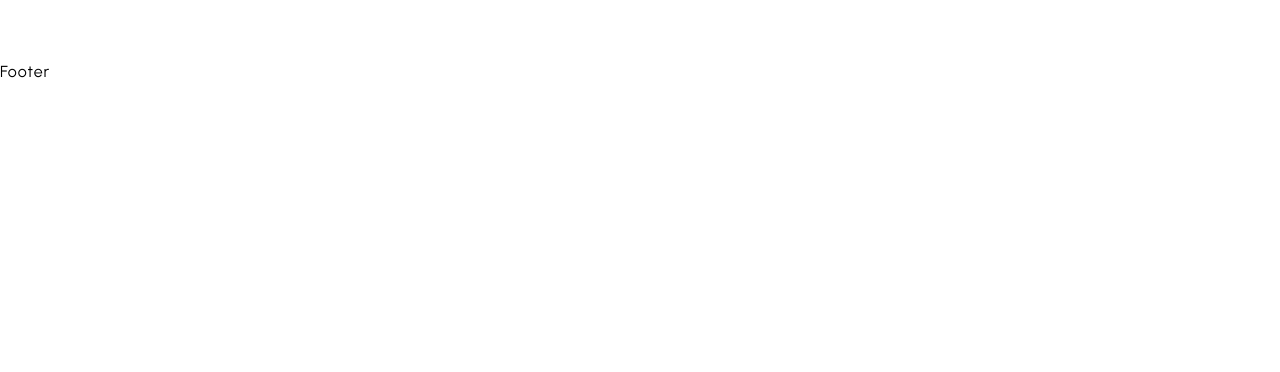
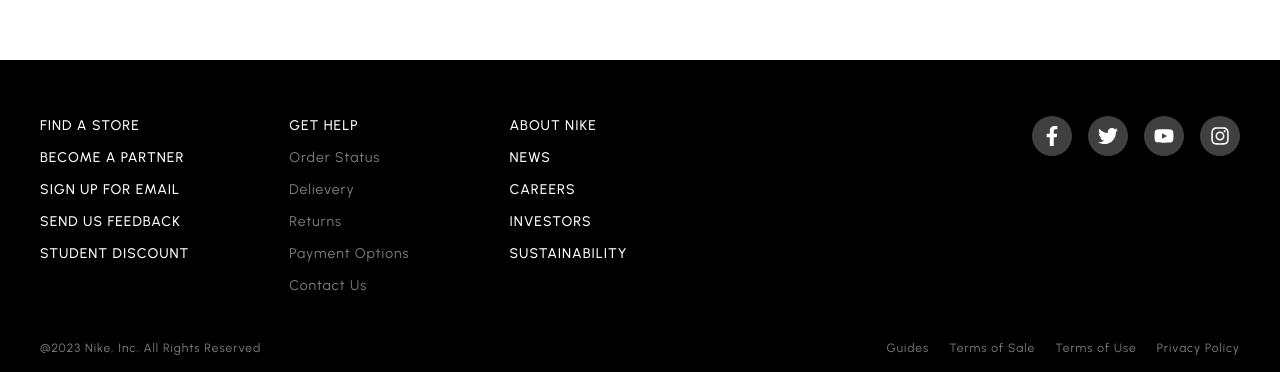
Before and after one commit to mmaazkhanhere/learningRepo, a Next.js app in the folder frontend/: page / in a window 1280 px wide. Shown: the part 2020-2392 px from the top of the page. Before the commit the page ends 2104 px from the top, so only its background shows below. Built offline with nearby package versions, Linux system fonts and the light colour scheme.

Commit message:
footer section complete

```diff
--- a/frontend/components/Footer.jsx
+++ b/frontend/components/Footer.jsx
@@ -1,7 +1,133 @@
-import React from 'react'
+import React from "react";
+import Wrapper from "./Wrapper";
+import { FaFacebookF, FaTwitter, FaYoutube, FaInstagram } from "react-icons/fa";
+import Link from "next/link";
 
 export default function Footer() {
   return (
-    <div>Footer</div>
-  )
+    <footer className="bg-black text-white pt-14 pb-3">
+      <Wrapper className="flex flex-col justify-between md:flex-row gap-[50px] md:gap-0">
+        {/*Left Start */}
+        <div className="flex flex-col md:flex-row gap-[50px] md:gap-[75px] lg:gap-[100px]">
+          {/*Menu Start */}
+          <div className="flex flex-col gap-3 shrink-0">
+            <div className="font-oswald font-medium uppercase text-sm cursor-pointer">
+              Find a store
+            </div>
+            <div className="font-oswald font-medium uppercase text-sm cursor-pointer">
+              Become a partner
+            </div>
+            <div className="font-oswald font-medium uppercase text-sm cursor-pointer">
+              sign up for email
+            </div>
+            <div className="font-oswald font-medium uppercase text-sm cursor-pointer">
+              send us feedback
+            </div>
+            <div className="font-oswald font-medium uppercase text-sm cursor-pointer">
+              student discount
+            </div>
+          </div>
+          {/*Menu End */}
+
+          {/*Normal Menu Start */}
+          <div className="flex gap-[50px] md:gap-[75px] lg:gap-[100px] shrink-0">
+            {/*Menu Start */}
+            <div className="flex flex-col gap-3">
+              <div className="font-oswald font-medium uppercase text-sm">
+                get help
+              </div>
+              <div className="text-sm text-white/[0.5] hover:text-white cursor-pointer">
+                Order Status
+              </div>
+              <div className="text-sm text-white/[0.5] hover:text-white cursor-pointer">
+                Delievery
+              </div>
+              <div className="text-sm text-white/[0.5] hover:text-white cursor-pointer">
+                Returns
+              </div>
+              <div className="text-sm text-white/[0.5] hover:text-white cursor-pointer">
+                Payment Options
+              </div>
+              <div className="text-sm text-white/[0.5] hover:text-white cursor-pointer">
+                Contact Us
+              </div>
+            </div>
+            {/*Menu Ends */}
+
+            {/*Menu Start */}
+            <div className="flex flex-col gap-3">
+              <div className="font-oswald font-medium uppercase text-sm">
+                about nike
+              </div>
+              <div className="font-oswald font-medium uppercase text-sm">
+                News
+              </div>
+              <div className="font-oswald font-medium uppercase text-sm">
+                Careers
+              </div>
+              <div className="font-oswald font-medium uppercase text-sm">
+                Investors
+              </div>
+              <div className="font-oswald font-medium uppercase text-sm">
+                Sustainability
+              </div>
+            </div>
+            {/*Menu end */}
+          </div>
+          {/*Normal Menu End */}
+        </div>
+        {/*Left End */}
+
+        {/*Right Start */}
+        <div className="flex gap-4 justify-center md:justify-start">
+          <Link href="https://www.facebook.com/nike/" target="_blank">
+            <div className="w-10 h-10 flex justify-center items-center bg-white/[0.25] rounded-full hover:bg-white/[0.5]">
+              <FaFacebookF size={20} />
+            </div>
+          </Link>
+          <Link href="https://twitter.com/Nike" target="_blank">
+            <div className="w-10 h-10 flex justify-center items-center bg-white/[0.25] rounded-full hover:bg-white/[0.5]">
+              <FaTwitter size={20} />
+            </div>
+          </Link>
+          <Link href="https://www.youtube.com/user/NIKE" target="_blank">
+            <div className="w-10 h-10 flex justify-center items-center bg-white/[0.25] rounded-full hover:bg-white/[0.5]">
+              <FaYoutube size={20} />
+            </div>
+          </Link>
+          <Link href="https://www.instagram.com/nike/?hl=en" target="_blank">
+            <div className="w-10 h-10 flex justify-center items-center bg-white/[0.25] rounded-full hover:bg-white/[0.5]">
+              <FaInstagram size={20} />
+            </div>
+          </Link>
+        </div>
+        {/*Right End */}
+      </Wrapper>
+
+      <Wrapper className="flex justify-between flex-col md:flex-row gap-[10px] md:gap-0 mt-10">
+        {/*Left Start */}
+        <div className="text-[12px] text-white/[0.5] hover:text-white text-center md:text-left">
+          @2023 Nike, Inc. All Rights Reserved
+        </div>
+        {/*Left End */}
+
+        {/*Right Start */}
+        <div className="flex gap-2 md:gap-5 text-center md:text-left flex-wrap justify-center">
+          <div className="text-[12px] text-white/[0.5] hover:text-white cursor-pointer">
+            Guides
+          </div>
+          <div className="text-[12px] text-white/[0.5] hover:text-white cursor-pointer">
+            Terms of Sale
+          </div>
+          <div className="text-[12px] text-white/[0.5] hover:text-white cursor-pointer">
+            Terms of Use
+          </div>
+          <div className="text-[12px] text-white/[0.5] hover:text-white cursor-pointer">
+            Privacy Policy
+          </div>
+        </div>
+        {/*Right End */}
+      </Wrapper>
+    </footer>
+  );
 }
--- a/frontend/components/Header.jsx
+++ b/frontend/components/Header.jsx
@@ -26,8 +26,10 @@ export default function Header() {
       setShow("translate-y-0");
     }
     setLastScrollY(window.scrollY);
-  }; //functionality that will disappear the navbar when scroll down below 200px but whenever it is scroll up, the navbar will be displayed. Also we dont want this to happen
-  //when mobile menu enabled
+  }; /*functionality that will disappear the navbar when scroll down below 200px but whenever it is scroll up, the navbar will be displayed. Also we dont want this to happen
+  when mobile menu enabled. The above function first check if the user has scrolled more than 200px down the page using the 'window.scrollY' property. If the condition is true,
+  it then checks if the user has scrolled down further than the last scroll, which is stored in lastScrollY variable. If the conditions are met, it sets the 'show' state to
+  translate-y-[80px] making the navbar disappear. Otherwise it sets the 'show' state to shadow-sm which adds a small shadow effect to the navbar*/
 
   useEffect(() => {
     window.addEventListener("scroll", controlNavbar);
@@ -36,6 +38,8 @@ export default function Header() {
     };
   }, [lastScrollY]);
 
+  /*useEffect is a hook that is used to add and remove the 'controlNavbar' event listener whenever the 'lastScrollY' variable changes, ensuring that the function is only called when
+  necessary */
   return (
     <header
       className={`w-full h-[50px] md:h-[80px] bg-white flex items-center justify-between z-20 sticky top-0 transition-transform duration-300 ${show}`}
@@ -59,7 +63,10 @@ export default function Header() {
             setMobileMenu={setMobileMenu}
           />
         )}
-        {/*Whenever the mobileMenu will be true the Menu will be displayed. Otherwise it wont be.  */}
+        {/*This uses a logical operator AND to check if the mobileMenu state is true. If it is true, the MenuMobile is rendered with three props passed to it. 'showCatMenu' prop is
+         used to control the visibility of the category menu inside the MenuMobile compoent.
+        'setShowCatMenu is a function that can be used to update the value of 'showCatMenu' from within the 'MenuMobile' component
+        'setMobileMenu is fucntion that is used to update the value of the 'mobileMenu' state from within the 'MenuMobile' component */}
         {/*Icons displayed */}
         <div className="flex items-center gap-2 text-black">
           {" "}
@@ -100,6 +107,10 @@ export default function Header() {
             )}
           </div>
           {/*Mobile Icon end */}
+          {/* If mobileMenu is true, the <VscChromeClose> icon is rendered, which displays a small "X" symbol to indicate that the menu is currently open. If mobileMenu is false, the
+          <BiMenuAltRight> icon is rendered, which displays a small "hamburger" symbol to indicate that the menu can be opened. When the icon is click, the onClick event handler is
+          triggered, which calls the 'setMobileMenu' function, which updates the value of the 'mobileMenu' variable to the opposite of its current valuem causing the icon to switch
+          between the 'X' symbol and hamburger icon and toggles the visibility of the mobile menu*/}
         </div>
       </Wrapper>
 
--- a/frontend/components/MenuMobile.jsx
+++ b/frontend/components/MenuMobile.jsx
@@ -60,6 +60,11 @@ export default function MenuMobile({
                     })}
                   </ul>
                 )}
+                {/*This code is using a conditional rendering technique to conditionally render a submenu based on the state of 'showCatMenu'. If the value of the 'showCatMenu' is true
+                the code will execute the code inside the parentheses and render a list of submenu items. The map function is used to iterate over the 'subMenuData' arrau and create a
+                'li' elemnt for each item in the array. Each submenu is rendered as a link and is assigned a unique key based on its 'id' value. When a submenu item is clicked, the
+                'onClick' event handler is triggered and calls the 'setShowCatMenu' and 'setMobileMenu' function, which update the values of their respective state variables to false,
+                which closes the submenu and mobile menu if it is open */}
               </li>
             ) : (
               <li className="py-4 px-5 border-b">
@@ -75,6 +80,9 @@ export default function MenuMobile({
         );
       })}{" "}
       {/*Creating Menu items */}
-    </ul>
+    </ul> /*This code is creating a vertical menu for small screens. Inside the 'ul' a 'map' function is used to iterate over the 'data' array and create a 'li' elemnt for each menu
+    item. Each item is either a regular item with a link to a url or a menu item with a submenu. If a menu item has a submenu, a chevron down icon is displayed next to the menu item.
+    When the user click on a menu item that has a submenu, the 'onClick' event handler is triggered and the 'showCatMenu' state variable is toggled to display or hide the submenu. if
+    'showCatMenu' state variable is true, a list of submenu item is renderd using another 'map' function to iterate over the 'subMenuData' array.*/
   );
 }
```
